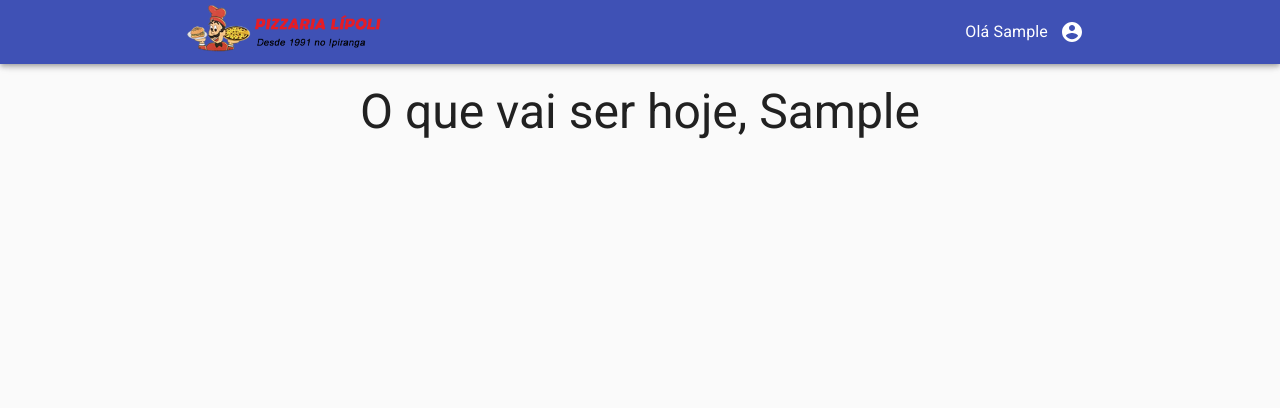
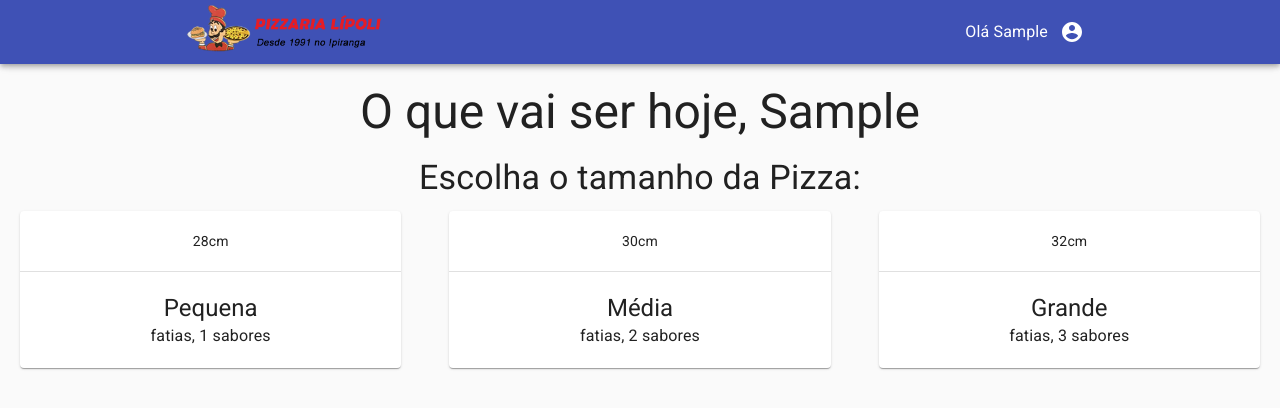
Before and after one commit to Jonlemos/pizza-react, a React (Create React App) app: page / in a window 1280 px wide. Shown: the top 408 px of the page. Built offline with nearby package versions, Linux system fonts and the light colour scheme; no server answers; sample sign-in values are in the browser's storage.

Commit message:
insert and styled pizza sizes

```diff
--- a/src/pages/main/main.js
+++ b/src/pages/main/main.js
@@ -1,6 +1,6 @@
 import React, {useState, useContext} from "react";
 import styled from 'styled-components'
-import {AppBar, Toolbar as MaterialToolbar, IconButton, Typography, Menu, MenuItem, Grid, withStyles} from '@material-ui/core'
+import {AppBar, Toolbar as MaterialToolbar, IconButton, Typography, Menu, MenuItem, Grid, withStyles, Paper, Divider as MaterialDivider} from '@material-ui/core'
 import {AccountCircle} from '@material-ui/icons'
 import { ReactComponent as MainLogo } from "../../images/logo.svg";
 import {AuthContext} from '../../contexts/auth'
@@ -39,18 +39,67 @@ export default () => {
       <Spacer />
 
       <Content>
-        <Grid container justify='center'>
-          <Grid item>
-            <Typography variant='h3'>
+        <Grid container direction='column' alignItems='center'>
+            <Typography variant='h3' gutterBottom>
               O que vai ser hoje, {userName}
             </Typography>
+            <Typography variant='h4' gutterBottom>
+              Escolha o tamanho da Pizza:
+            </Typography>
+        </Grid>
+        <Grid container spacing={6} >
+          {pizzaSizes.map(pizza =>(
+            <Grid item key={pizza.id} xs={4}>
+              <PaperPizza>
+                <div>{pizza.size}cm</div>
+                <Divider/>
+                <Typography variant='h5'>{pizza.name}</Typography>
+                <Typography>{pizza.slices} fatias, {pizza.flavours} sabores</Typography>
+              </PaperPizza>
+            </Grid>
+          ))}
 
-          </Grid>
         </Grid>
       </Content>
     </>
   )
 };
+
+const pizzaSizes = [
+  {
+    id:0,
+    name:'Pequena',
+    size: 28,
+    slice: 2,
+    flavours: 1
+  },
+  {
+    id:1,
+    name:'Média',
+    size: 30,
+    slice: 6,
+    flavours: 2
+  },
+  {
+    id:2,
+    name:'Grande',
+    size: 32,
+    slice: 8,
+    flavours: 3
+  },
+]
+
+const Divider = styled(MaterialDivider)`
+  margin:20px 0;
+  width:100%;
+`
+
+const PaperPizza = styled(Paper)`
+  display: flex;
+  flex-direction:column;
+  align-items:center;
+  padding:20px 0;
+`
 
 const Toolbar = styled(MaterialToolbar)`
   margin: 0 auto;
```
